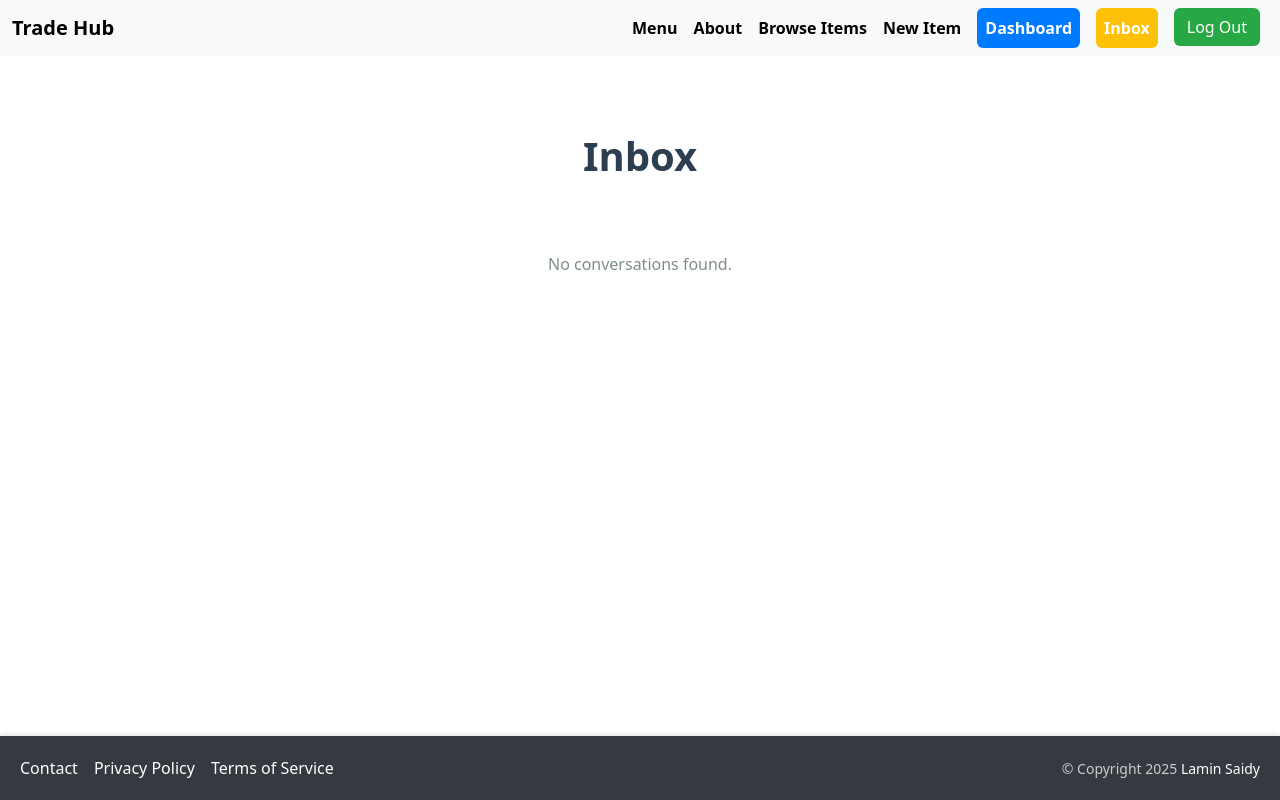
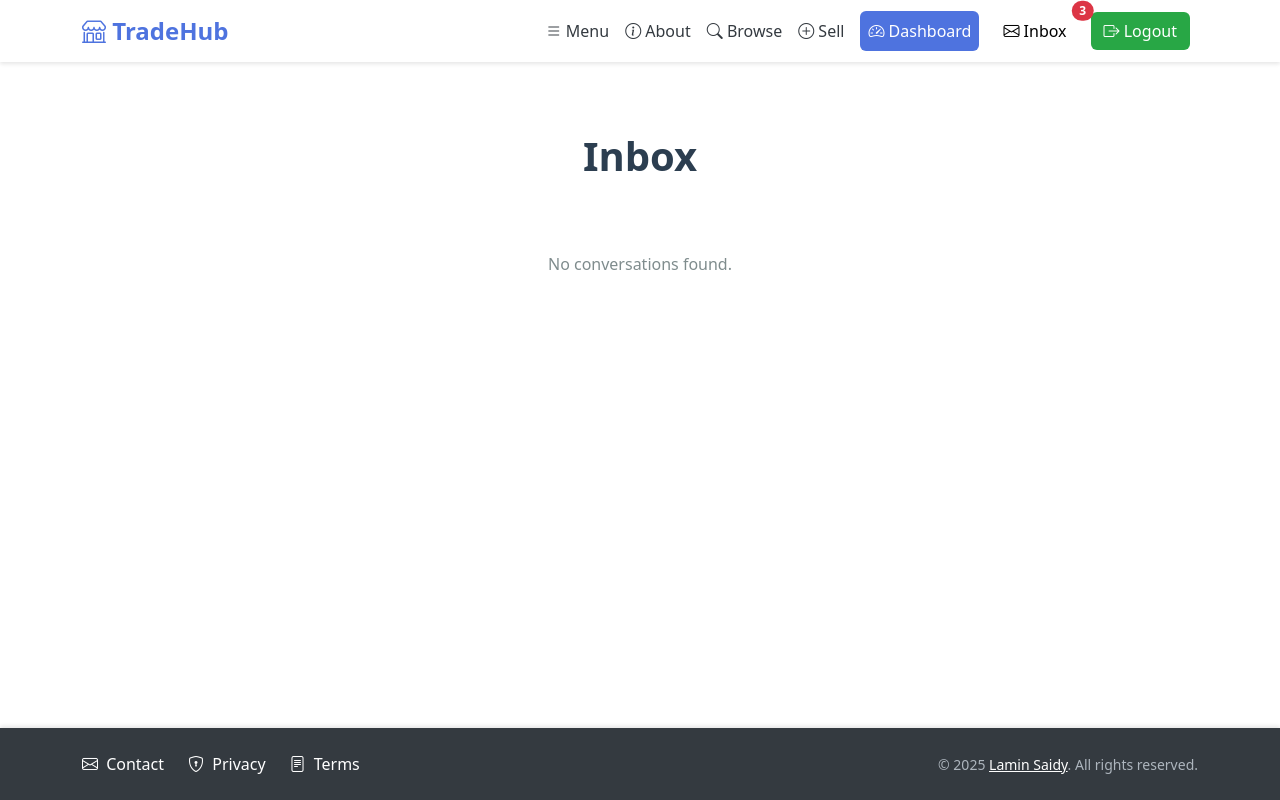
Before and after one commit to laminsaidy/TradingAppPP5, a Django app: page /conversation/inbox/ in a window 1280 px wide. Run offline with Django 5.2, Linux system fonts and the light colour scheme; a user stored in the database is signed in; data that the repository does not hold is empty.

Commit message:
Refactored item app URLs and views for clarity and consistency. Updated base.html and 404.html templates for improved navigation and error handling.

```diff
--- a/item/urls.py
+++ b/item/urls.py
@@ -4,10 +4,9 @@ from . import views
 app_name = 'item'
 
 urlpatterns = [
-    path('', views.browse_items, name='index'),
-    path('create/', views.create_item, name='create'),
-    path('detail/<int:pk>/', views.detail, name='detail'),
-    path('<int:pk>/delete/', views.DeleteButton, name='delete'),
-    path('edit/<int:pk>/', views.EditButton, name='edit'),
-
+    path('', views.browse_items, name='browse_items'),  # Changed from 'index' to 'browse_items'
+    path('new/', views.create_item, name='create_item'),  # Changed from 'create' to 'create_item'
+    path('<int:pk>/', views.item_detail, name='item_detail'),  # Changed from 'detail' to 'item_detail'
+    path('<int:pk>/delete/', views.delete_item, name='delete_item'),  # Changed from 'delete' and function name
+    path('<int:pk>/edit/', views.edit_item, name='edit_item'),  # Changed from 'edit' and function name
 ]
--- a/products/templates/products/base.html
+++ b/products/templates/products/base.html
@@ -11,171 +11,206 @@
       href="https://cdn.jsdelivr.net/npm/bootstrap-icons@1.10.0/font/bootstrap-icons.css">
     <title>{% block title %}{% endblock %} | Marketplace</title>
     <style>
+      :root {
+        --primary-color: #4e73df;
+        --secondary-color: #6c757d;
+        --success-color: #28a745;
+        --danger-color: #dc3545;
+        --warning-color: #ffc107;
+        --info-color: #17a2b8;
+        --light-color: #f8f9fa;
+        --dark-color: #343a40;
+      }
+
       html,
       body {
         height: 100%;
         margin: 0;
       }
+
       .wrapper {
         display: flex;
         flex-direction: column;
         min-height: 100vh;
       }
+
       .content {
         flex: 1;
-        padding-top: 60px; /* Adjust this value based on the height of your navbar */
+        padding-top: 60px;
       }
-      .navbar-brand,
-      .nav-link {
-        font-weight: 600;
+
+      /* Navbar styles */
+      .navbar {
+        box-shadow: 0 2px 4px rgba(0, 0, 0, 0.1);
       }
+
+      .navbar-brand {
+        font-weight: 700;
+        font-size: 1.5rem;
+        color: var(--primary-color);
+      }
+
       .nav-hover {
-        color: black;
-        transition: color 0.3s ease;
+        color: var(--dark-color);
+        transition: all 0.3s ease;
+        padding: 0.5rem 1rem;
+        border-radius: 0.375rem;
       }
+
       .nav-hover:hover {
-        color: #6c757d;
+        color: var(--primary-color);
+        background-color: rgba(78, 115, 223, 0.1);
       }
+
+      /* Button styles */
       .btn-signup {
-        background-color: #6c757d;
+        background-color: var(--secondary-color);
         color: white;
-        transition: transform 0.3s ease, background-color 0.3s ease;
+        transition: all 0.3s ease;
       }
+
       .btn-signup:hover {
         background-color: #5a6268;
         color: white;
-        transform: translateY(-3px);
+        transform: translateY(-2px);
+        box-shadow: 0 4px 8px rgba(0, 0, 0, 0.1);
       }
+
       .btn-login {
-        background-color: #28a745;
+        background-color: var(--success-color);
         color: white;
-        transition: transform 0.3s ease, background-color 0.3s ease;
+        transition: all 0.3s ease;
       }
+
       .btn-login:hover {
         background-color: #218838;
         color: white;
-        transform: translateY(-3px);
+        transform: translateY(-2px);
+        box-shadow: 0 4px 8px rgba(0, 0, 0, 0.1);
       }
+
       .btn-dashboard {
-        background-color: #007bff;
+        background-color: var(--primary-color);
         color: white;
-        transition: transform 0.3s ease, background-color 0.3s ease;
+        transition: all 0.3s ease;
       }
+
       .btn-dashboard:hover {
-        background-color: #0056b3;
+        background-color: #2e59d9;
         color: white;
-        transform: translateY(-3px);
+        transform: translateY(-2px);
+        box-shadow: 0 4px 8px rgba(0, 0, 0, 0.1);
       }
+
       .btn-inbox {
-        background-color: #ffc107;
+        background-color: var(--warning-color);
         color: white;
-        transition: transform 0.3s ease, background-color 0.3s ease;
+        transition: all 0.3s ease;
       }
+
       .btn-inbox:hover {
         background-color: #e0a800;
         color: white;
-        transform: translateY(-3px);
+        transform: translateY(-2px);
+        box-shadow: 0 4px 8px rgba(0, 0, 0, 0.1);
       }
+
+      /* Footer styles */
       .footer {
-        display: flex;
-        justify-content: space-between;
-        align-items: center;
-        padding: 20px;
-        background-color: #343a40;
+        background-color: var(--dark-color);
         color: white;
+        padding: 1.5rem 0;
         box-shadow: 0 -2px 4px rgba(0, 0, 0, 0.1);
       }
+
       .footer-links {
         display: flex;
-        gap: 16px;
+        gap: 1.5rem;
       }
+
       .footer-links a {
         color: white;
         text-decoration: none;
         transition: color 0.3s ease;
       }
+
       .footer-links a:hover {
-        color: #cccccc;
+        color: #adb5bd;
       }
+
       .copyright {
-        font-size: 14px;
-        color: #cccccc;
+        font-size: 0.875rem;
+        color: #adb5bd;
       }
-      .copyright a {
-        color: white;
-        text-decoration: none;
-        transition: color 0.3s ease;
+
+      /* Toast notifications */
+      .toast-container {
+        position: fixed;
+        top: 20px;
+        right: 20px;
+        z-index: 1100;
       }
-      .copyright a:hover {
-        color: #cccccc;
+
+      .toast {
+        border-radius: 8px;
+        box-shadow: 0 4px 12px rgba(0, 0, 0, 0.15);
+        border: none;
       }
+
+      /* Card hover effects */
+      .card-hover {
+        transition: all 0.3s ease;
+      }
+
+      .card-hover:hover {
+        transform: translateY(-5px);
+        box-shadow: 0 10px 20px rgba(0, 0, 0, 0.1);
+      }
+
+      /* Form styles */
       .modern-form {
-        max-width: 600px;
-        margin: 0 auto;
-        padding: 20px;
-        background-color: #f8f9fa;
+        background-color: white;
         border-radius: 10px;
-        box-shadow: 0 4px 6px rgba(0, 0, 0, 0.1);
+        box-shadow: 0 4px 6px rgba(0, 0, 0, 0.05);
+        padding: 2rem;
       }
-      .modern-textarea {
-        border: 2px solid #ced4da;
-        border-radius: 8px;
-        padding: 12px;
-        font-size: 16px;
-        transition: border-color 0.3s ease, box-shadow 0.3s ease;
+
+      .form-control:focus {
+        border-color: var(--primary-color);
+        box-shadow: 0 0 0 0.25rem rgba(78, 115, 223, 0.25);
       }
-      .modern-textarea:focus {
-        border-color: #80bdff;
-        box-shadow: 0 0 0 0.2rem rgba(0, 123, 255, 0.25);
-        outline: none;
+
+      /* Badges */
+      .trending-badge {
+        background-color: var(--danger-color);
       }
-      .modern-input {
-        border: 2px solid #ced4da;
-        border-radius: 8px;
-        padding: 10px;
-        font-size: 16px;
-        transition: border-color 0.3s ease, box-shadow 0.3s ease;
+
+      /* Responsive adjustments */
+      @media (max-width: 768px) {
+        .navbar-brand {
+          font-size: 1.25rem;
         }
-      .modern-input:focus {
-        border-color: #80bdff;
-        box-shadow: 0 0 0 0.2rem rgba(0, 123, 255, 0.25);
-        outline: none;
+
+        .footer {
+          flex-direction: column;
+          text-align: center;
+          gap: 1rem;
         }
-      .modern-submit-btn {
-        background-color: #007bff;
-        color: white;
-        border: none;
-        border-radius: 8px;
-        padding: 10px 20px;
-        font-size: 16px;
-        cursor: pointer;
-        transition: background-color 0.3s ease;
+
+        .footer-links {
+          justify-content: center;
         }
-      .modern-submit-btn:hover {
-        background-color: #0056b3;
-      }
-      .trending-badge {
-        position: absolute;
-        top: 10px;
-        right: 10px;
-        background-color: #ff6b6b;
-        color: white;
-        padding: 3px 8px;
-        border-radius: 4px;
-        font-size: 12px;
-        font-weight: bold;
-      }
-      .card:hover {
-        transform: translateY(-5px);
-        transition: transform 0.3s ease;
       }
     </style>
+    {% block extra_css %}{% endblock %}
   </head>
   <body>
     <div class="wrapper">
-      <nav class="navbar navbar-expand-lg navbar-light bg-light fixed-top">
-        <div class="container-fluid">
-          <a class="navbar-brand" href="{% url 'products:index' %}">Trade Hub</a>
+      <nav class="navbar navbar-expand-lg navbar-light bg-white fixed-top">
+        <div class="container">
+          <a class="navbar-brand" href="{% url 'products:index' %}">
+            <i class="bi bi-shop"></i> TradeHub
+          </a>
           <button
             class="navbar-toggler"
             type="button"
@@ -187,38 +222,59 @@
             <span class="navbar-toggler-icon"></span>
           </button>
           <div class="collapse navbar-collapse" id="navbarNav">
-            <ul class="navbar-nav ms-auto">
+            <ul class="navbar-nav ms-auto align-items-center">
               <li class="nav-item">
-                <a class="nav-link nav-hover" href="{% url 'products:menu' %}">Menu</a>
+                <a class="nav-link nav-hover" href="{% url 'products:menu' %}">
+                  <i class="bi bi-list"></i> Menu
+                </a>
               </li>
               <li class="nav-item">
-                <a class="nav-link nav-hover" href="{% url 'products:about' %}">About</a>
+                <a class="nav-link nav-hover" href="{% url 'products:about' %}">
+                  <i class="bi bi-info-circle"></i> About
+                </a>
               </li>
               <li class="nav-item">
-                <a class="nav-link nav-hover" href="{% url 'item:index' %}">Browse Items</a>
-              </li>
-              <li class="nav-item">
-                <a class="nav-link nav-hover" href="{% url 'item:create' %}">New Item</a>
+                <a class="nav-link nav-hover" href="{% url 'item:browse_items' %}">
+                  <i class="bi bi-search"></i> Browse
+                </a>
               </li>
               {% if request.user.is_authenticated %}
                 <li class="nav-item">
-                <a class="nav-link btn btn-dashboard mx-2" href="{% url 'dashboard:index' %}">Dashboard</a>
+                  <a class="nav-link nav-hover" href="{% url 'item:create_item' %}">
+                    <i class="bi bi-plus-circle"></i> Sell
+                  </a>
                 </li>
                 <li class="nav-item">
-                <a class="nav-link btn btn-inbox mx-2" href="{% url 'conversation:inbox' %}">Inbox</a>
+                  <a class="nav-link btn btn-dashboard mx-2" href="{% url 'dashboard:index' %}">
+                    <i class="bi bi-speedometer2"></i> Dashboard
+                  </a>
+                </li>
+                <li class="nav-item position-relative">
+                  <a class="nav-link btn btn-inbox mx-2" href="{% url 'conversation:inbox' %}">
+                    <i class="bi bi-envelope"></i> Inbox
+                    <span class="position-absolute top-0 start-100 translate-middle badge rounded-pill bg-danger">
+                      3
+                    </span>
+                  </a>
                 </li>
                 <li class="nav-item">
-                <form method="post" action="{% url 'products:logout' %}">
+                  <form method="post" action="{% url 'products:custom_logout' %}">
                     {% csrf_token %}
-                  <button type="submit" class="btn btn-login mx-2">Log Out</button>
+                    <button type="submit" class="btn btn-login mx-2">
+                      <i class="bi bi-box-arrow-right"></i> Logout
+                    </button>
                   </form>
                 </li>
               {% else %}
                 <li class="nav-item">
-                <a class="nav-link btn btn-signup mx-2" href="{% url 'products:signup' %}">Sign Up</a>
+                  <a class="nav-link btn btn-signup mx-2" href="{% url 'products:signup' %}">
+                    <i class="bi bi-person-plus"></i> Sign Up
+                  </a>
                 </li>
                 <li class="nav-item">
-                <a class="nav-link btn btn-login mx-2" href="{% url 'products:login' %}">Log In</a>
+                  <a class="nav-link btn btn-login mx-2" href="{% url 'products:login_view' %}">
+                    <i class="bi bi-box-arrow-in-right"></i> Login
+                  </a>
                 </li>
               {% endif %}
             </ul>
@@ -227,50 +283,67 @@
       </nav>
 
       <div class="content container mt-4">
-        {% block content %} {% endblock %}
+        <!-- Toast Notifications -->
+        <div class="toast-container">
+          {% if messages %}
+            {% for message in messages %}
+              <div class="toast show align-items-center text-white bg-{{ message.tags }} border-0" role="alert" aria-live="assertive" aria-atomic="true">
+                <div class="d-flex">
+                  <div class="toast-body">
+                    <i class="bi {% if message.tags == 'success' %}bi-check-circle{% elif message.tags == 'error' %}bi-exclamation-circle{% else %}bi-info-circle{% endif %} me-2"></i>
+                    {{ message }}
+                  </div>
+                  <button type="button" class="btn-close btn-close-white me-2 m-auto" data-bs-dismiss="toast" aria-label="Close"></button>
+                </div>
+              </div>
+            {% endfor %}
+          {% endif %}
         </div>
 
-      <footer class="footer mt-5">
+        {% block content %}{% endblock %}
+      </div>
+
+      <footer class="footer">
+        <div class="container d-flex flex-wrap justify-content-between align-items-center">
           <div class="footer-links">
-          <a href="{% url 'products:contact' %}">Contact</a>
-          <a href="{% url 'products:privacy_policy' %}">Privacy Policy</a>
-          <a href="{% url 'products:terms_of_service' %}">Terms of Service</a>
+            <a href="{% url 'products:contact' %}"><i class="bi bi-envelope me-1"></i> Contact</a>
+            <a href="{% url 'products:privacy_policy' %}"><i class="bi bi-shield-lock me-1"></i> Privacy</a>
+            <a href="{% url 'products:terms_of_service' %}"><i class="bi bi-file-text me-1"></i> Terms</a>
           </div>
           <div class="copyright">
-          &copy; Copyright 2025
-          <a href="https://github.com/laminsaidy/MarketplaceP5" target="_blank" rel="noopener noreferrer">Lamin Saidy</a>
+            &copy; 2025 <a href="https://github.com/laminsaidy" target="_blank" class="text-white">Lamin Saidy</a>. All rights reserved.
+          </div>
         </div>
       </footer>
     </div>
 
     <script src="https://cdn.jsdelivr.net/npm/bootstrap@5.3.0/dist/js/bootstrap.bundle.min.js"></script>
     <script>
-      function showAlert(message) {
-        const alertBox = document.createElement("div");
-        alertBox.className = "alert alert-success position-fixed top-0 start-50 translate-middle-x mt-3 p-2";
-        alertBox.style.zIndex = 1050;
-        alertBox.style.width = "fit-content";
-        alertBox.style.opacity = 0;
-        alertBox.style.transition = "opacity 0.5s ease";
-        alertBox.textContent = message;
-        document.body.appendChild(alertBox);
+      // Initialize tooltips
+      const tooltipTriggerList = [].slice.call(document.querySelectorAll('[data-bs-toggle="tooltip"]'))
+      tooltipTriggerList.map(function (tooltipTriggerEl) {
+        return new bootstrap.Tooltip(tooltipTriggerEl)
+      });
 
-        setTimeout(() => {
-          alertBox.style.opacity = 1;
-        }, 10);
+      // Auto-dismiss toasts after 5 seconds
+      document.addEventListener('DOMContentLoaded', function() {
+        const toasts = document.querySelectorAll('.toast');
+        toasts.forEach(toast => {
+          const bsToast = new bootstrap.Toast(toast, {
+            delay: 5000
+          });
+          bsToast.show();
+        });
+      });
 
-        setTimeout(() => {
-          alertBox.style.opacity = 0;
-          setTimeout(() => {
-            document.body.removeChild(alertBox);
-          }, 500);
-        }, 3000);
+      // Add active class to current page in navbar
+      const currentUrl = window.location.pathname;
+      document.querySelectorAll('.nav-link').forEach(link => {
+        if (link.getAttribute('href') === currentUrl) {
+          link.classList.add('active');
         }
-
-      const urlParams = new URLSearchParams(window.location.search);
-      if (urlParams.has("message")) {
-        showAlert(urlParams.get("message"));
-      }
+      });
     </script>
+    {% block extra_js %}{% endblock %}
   </body>
 </html>
```
Also changed, not shown: item/views.py (+40 -33 lines), templates/404.html (+90 -15 lines). Lines whose indentation alone changed are shown as unchanged.
